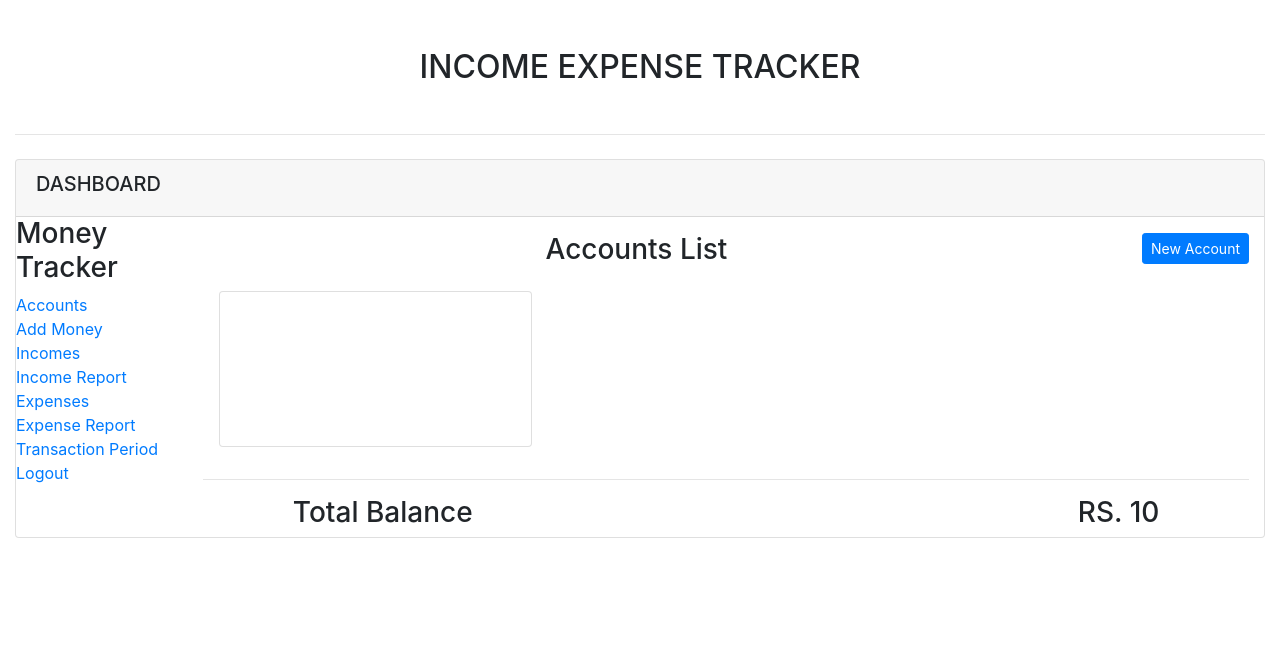
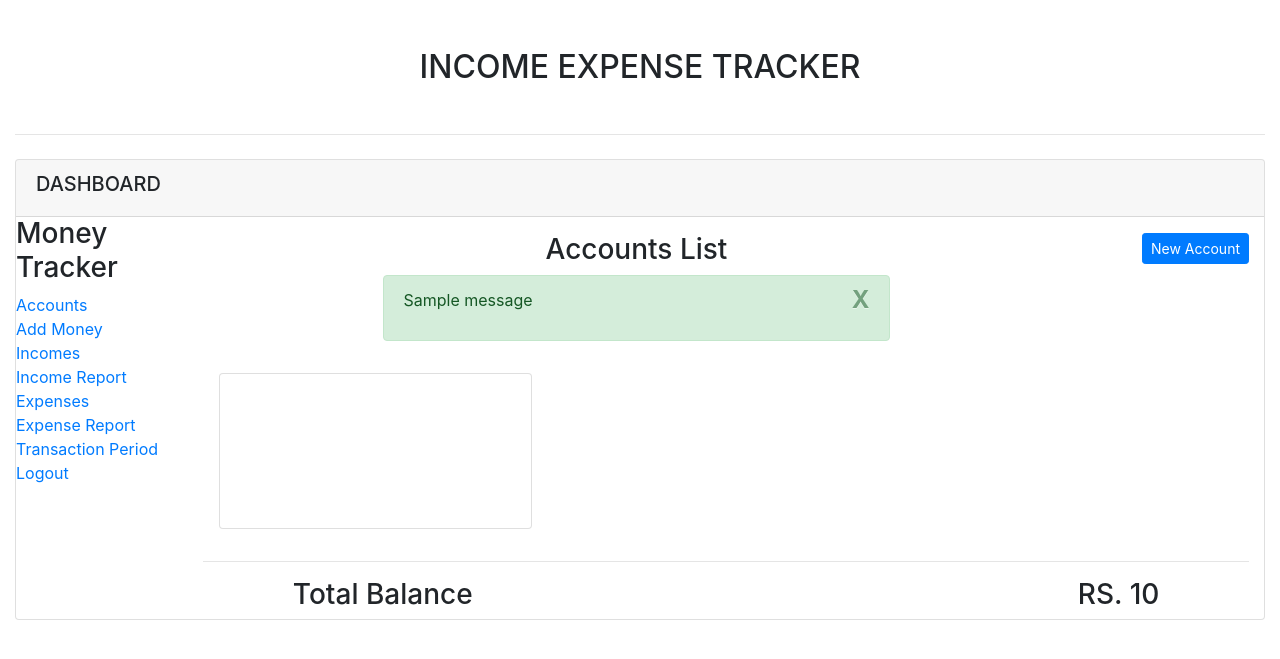
Before and after one commit to dhirajshah04/moneytracker, a Django app: page /dashboard/money/list-account/ in a window 1280 px wide. Shown: the top 659 px of the page. Run offline with Django 3.2, Linux system fonts and the light colour scheme; a user stored in the database is signed in; tables that the repository leaves empty hold one stand-in row (values such as "Sample post"); one stand-in notice (Sample message) is shown; some libraries are stand-ins or nearby versions.

Commit message:
add error message

```diff
--- a/money/templates/money/list_account.html
+++ b/money/templates/money/list_account.html
@@ -16,6 +16,19 @@
             </div>
         </div>
     </div>
+
+    {% if messages %}
+        <div class="row">
+            <div class="offset-2 col-md-6">
+                {% for message in messages %}
+                    <div class="alert alert-dismissible alert-{{ message.tags }}">
+                        <button type="button" class="close" data-dismiss="alert">X</button>
+                        <p>{{ message }}</p>
+                    </div>
+                {% endfor %}
+            </div>
+        </div>
+    {% endif %}
 
     <div class="row">
         {% for account in account_list %}
```
